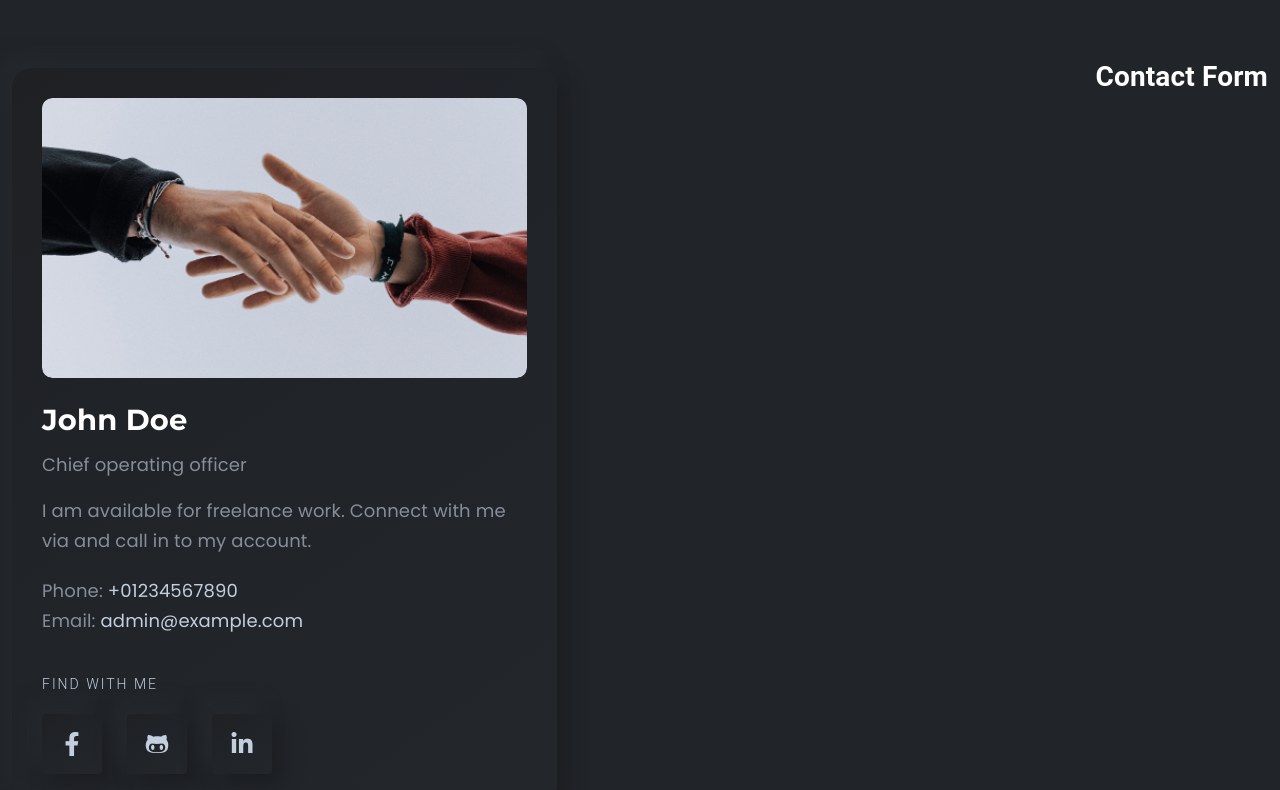
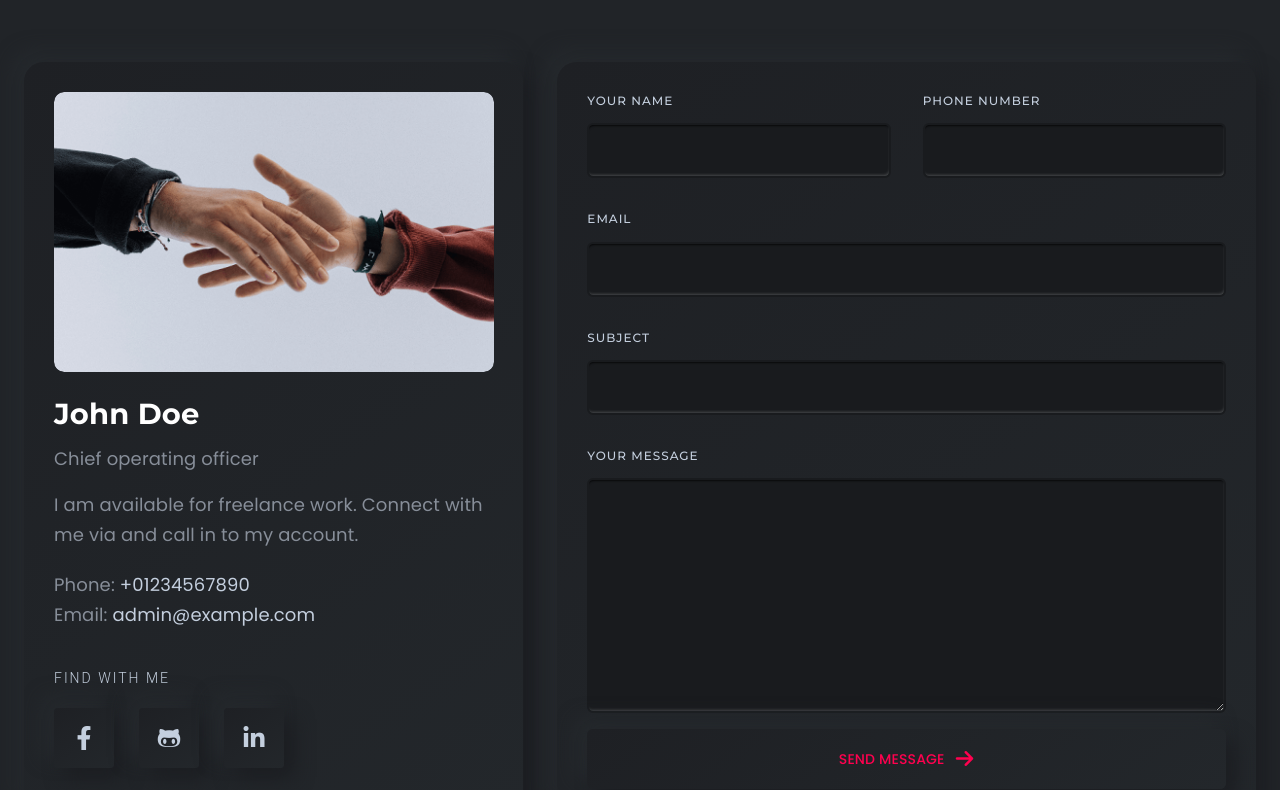
Before and after one commit to imranprof/jobs-frontend, a Next.js app: page / in a window 1280 px wide. Shown: the part 4470-5260 px from the top of the page. Built offline with nearby package versions, Linux system fonts and the light colour scheme.

Commit message:
feat: make Contact Form component
- complete right side of the layout which carries contact form

```diff
--- a/src/components/Contact/contactForm.js
+++ b/src/components/Contact/contactForm.js
@@ -1,11 +1,50 @@
 import React from 'react';
 
-const ContactForm = () => {
-        return (
-            <div>
-                <h1>Contact Form</h1>
-            </div>
-        );
+import {Card, Grid, Link, Paper} from "@material-ui/core";
+import Icon from "@material-ui/core/Icon";
+import FontAwesomeIcons from "../../../styles/FontAwesomeIcons";
+
+const ContactForm = ({classes}) => {
+  return (
+    <Grid item md={7}>
+      <Card className={`${classes}__contact-form`}>
+        <form>
+          <Grid container spacing={4}>
+            <Grid item md={6} className={`${classes}__contact-form__input-wrapper`}>
+              <label className={`${classes}__contact-form__label`}>Your Name</label>
+              <input className={`${classes}__contact-form__input`}/>
+            </Grid>
+            <Grid item md={6} className={`${classes}__contact-form__input-wrapper`}>
+              <label className={`${classes}__contact-form__label`}>Phone Number</label>
+              <input className={`${classes}__contact-form__input`}/>
+            </Grid>
+            <Grid item md={12} className={`${classes}__contact-form__input-wrapper`}>
+              <label className={`${classes}__contact-form__label`}>Email</label>
+              <input className={`${classes}__contact-form__input`}/>
+            </Grid>
+            <Grid item md={12} className={`${classes}__contact-form__input-wrapper`}>
+              <label className={`${classes}__contact-form__label`}>Subject</label>
+              <input className={`${classes}__contact-form__input`}/>
+            </Grid>
+            <Grid item md={12} className={`${classes}__contact-form__input-wrapper`}>
+              <label className={`${classes}__contact-form__label`}>Your Message</label>
+              <textarea className={`${classes}__contact-form__input message-field`}/>
+            </Grid>
+
+            <Grid item md={12} className={`${classes}__contact-form__button-wrapper`} >
+              <Link href="#" className={`${classes}__contact-form__button-link`}>
+                  <Paper elevation={3} className={`${classes}__send-message-btn`}>
+                    <span className={`${classes}__send-message-btn__text`}>Send Message</span>
+                    <Icon className={`${classes}__send-message-btn__icon ${FontAwesomeIcons.arrow}`} />
+                  </Paper>
+              </Link>
+            </Grid>
+
+          </Grid>
+        </form>
+      </Card>
+    </Grid>
+  );
 }
 
 export default ContactForm;
--- a/src/components/Contact/contactInfo.js
+++ b/src/components/Contact/contactInfo.js
@@ -1,4 +1,4 @@
-import {Card, CardMedia} from "@material-ui/core";
+import {Card, CardMedia, Grid} from "@material-ui/core";
 
 import SocialLinks from "../common/socialLinks";
 
@@ -6,25 +6,27 @@ const ContactInfo = ({classes, contactData}) => {
     const {name, email, designation, description, phone} = contactData;
 
     return (
-        <Card xs={12} md={6} className={`${classes.contactWrapper}__contact-info`}>
-            <div className={`${classes.contactWrapper}__contact-info__image-wrapper`}>
-                <CardMedia
-                    className={`${classes.contactWrapper}__contact-info__image`}
-                    image="contact1.png"
-                    title="Contact"
-                />
+        <Grid item md={5}>
+          <Card className={`${classes}__contact-info`}>
+            <div className={`${classes}__contact-info__image-wrapper`}>
+              <CardMedia
+                className={`${classes}__contact-info__image`}
+                image="contact1.png"
+                title="Contact"
+              />
             </div>
-            <div className={`${classes.contactWrapper}__contact-info__title-area`}>
-                <h1 className={`${classes.contactWrapper}__contact-info__title-area__name`}>{name}</h1>
-                <p className={`${classes.contactWrapper}__contact-info__title-area__designation`}>{designation}</p>
+            <div className={`${classes}__contact-info__title-area`}>
+              <h1 className={`${classes}__contact-info__title-area__name`}>{name}</h1>
+              <p className={`${classes}__contact-info__title-area__designation`}>{designation}</p>
             </div>
-            <div className={`${classes.contactWrapper}__contact-info__description-area`}>
-                <p className={`${classes.contactWrapper}__contact-info__description`}>{description}.</p>
-                <span className={`${classes.contactWrapper}__contact-info__phone`}>Phone: <a href="#">{phone}</a></span>
-                <span className={`${classes.contactWrapper}__contact-info__email`}>Email: <a href="#">{email}</a></span>
+            <div className={`${classes}__contact-info__description-area`}>
+              <p className={`${classes}__contact-info__description`}>{description}.</p>
+              <span className={`${classes}__contact-info__phone`}>Phone: <a href="#">{phone}</a></span>
+              <span className={`${classes}__contact-info__email`}>Email: <a href="#">{email}</a></span>
             </div>
             <SocialLinks />
-        </Card>
+          </Card>
+        </Grid>
     );
 }
 
--- a/src/components/Contact/index.js
+++ b/src/components/Contact/index.js
@@ -14,8 +14,8 @@ const Contact = () => {
 
         return (
             <Grid container spacing={3} className={classes.contactWrapper} >
-                <ContactInfo classes={classes} contactData={ContactData} />
-                <ContactForm />
+                <ContactInfo classes={classes.contactWrapper} contactData={ContactData} />
+                <ContactForm classes={classes.contactWrapper} />
             </Grid>
         );
 }
--- a/src/components/Contact/style.js
+++ b/src/components/Contact/style.js
@@ -4,16 +4,16 @@ import FONTS from "../../../styles/fonts";
 const useStyles = makeStyles({
   contactWrapper: theme => ({
     justifyContent: "space-between",
+    marginTop: 20,
     '&__contact-info': {
       background: theme.palette.customBackground.gradiant.light,
-            maxWidth: 545,
+      maxWidth: "100%",
       height: "100%",
       borderRadius: 20,
       boxShadow: theme.palette.customShadow.default,
       padding: 30,
-            marginTop: 30,
       '&__image-wrapper': {
-                width: 485,
+        width: 440,
         height: 280,
         borderRadius: 10,
         overflow: "hidden"
@@ -81,6 +81,105 @@ const useStyles = makeStyles({
         }
       }
     },
+    '&__contact-form': {
+      background: theme.palette.customBackground.gradiant.light,
+      maxWidth: "100%",
+      height: "100%",
+      borderRadius: 20,
+      boxShadow: theme.palette.customShadow.default,
+      padding: 30,
+      marginLeft: 10,
+      '&__input-wrapper': {
+        display: "flex",
+        flexDirection: "column"
+      },
+      '&__label': {
+        display: "block",
+        color: theme.palette.customColor.main,
+        fontSize: 12,
+        fontWeight: 500,
+        fontFamily: FONTS.primaryFont,
+        letterSpacing: "1px",
+        textTransform: "uppercase",
+        marginBottom: 14,
+        textAlign: "left",
+      },
+      '&__input': {
+        backgroundColor: theme.palette.customBackground.dark,
+        color: theme.palette.customColor.main,
+        boxShadow: theme.palette.customShadow.dark,
+        height: 55,
+        fontSize: 14,
+        fontFamily: FONTS.primaryFont,
+        letterSpacing: "1px",
+        transition: "all 0.4s",
+        border: "2px solid #191b1e",
+        borderRadius: 6,
+        padding: "0 15px",
+        '&:focus': {
+          backgroundColor: theme.palette.customBackground.dark,
+          borderColor: theme.palette.customColor.highContrast,
+          boxShadow: "none",
+          outline: "none"
+        },
+        '&.message-field': {
+          minHeight: 235,
+          paddingTop: 15
+        }
+      },
+      '&__button-wrapper': {
+        paddingTop: "0 !important",
+        transition: "transform .4s ease",
+        '&:hover': {
+          transform: "translateY(-5px)",
+          color: "white !important"
+        },
+      },
+      '&__button-link': {
+        background: theme.palette.customBackground.gradiant.light,
+        textDecoration: "none !important",
+      }
+    },
+    '&__send-message-btn': {
+      position: "relative",
+      display: "flex",
+      justifyContent: "center",
+      alignItems: "center",
+      textAlign: "center",
+      textTransform: "uppercase",
+      background: theme.palette.customBackground.gradiant.light,
+      boxShadow: theme.palette.customShadow.main,
+      width: "100%",
+      height: 60,
+      marginRight: 25,
+      borderRadius: 6,
+      color: theme.palette.customColor.highContrast,
+      zIndex: 1,
+      '&::before': {
+        position: "absolute",
+        content: '""',
+        top: 0,
+        right: 0,
+        bottom: 0,
+        left: 0,
+        zIndex: -1,
+        transition: "opacity 0.5s ease-in-out",
+        opacity: 0,
+        background: theme.palette.customBackground.gradiant.dark,
+      },
+      '&:hover::before': {
+        opacity: 1
+      },
+      '&__text': {
+        fontSize: 14,
+        fontWeight: 500,
+        fontFamily: FONTS.secondaryFont,
+        marginRight: 10
+      },
+      '&__icon': {
+        fontSize: 20
+      }
+    }
   })
 });
 
--- a/styles/colors.js
+++ b/styles/colors.js
@@ -30,6 +30,7 @@ const COLORS = {
     boxShadow_4: "rgb(33 36 40) 10px 10px 19px, rgb(33 36 40) -10px -10px 19px;",
     boxShadow_5: "rgb(238 241 243) 10px 10px 19px, rgb(238 241 243) -10px -10px 19px;",
     boxShadow_6: "rgb(151 151 151) 10px 10px 19px, rgb(211 204 204) -10px -10px 19px",
+    boxShadow_7: "1px 4px 2px -3px rgba(0, 0, 0, 0.7) inset, -1px -3px 3px -2px rgba(255, 255, 255, 0.2) inset"
 }
 
 export default COLORS
--- a/styles/darkTheme.js
+++ b/styles/darkTheme.js
@@ -27,6 +27,7 @@ const darkTheme = createTheme({
         customShadow: {
             main: COLORS.boxShadow_1,
             light: COLORS.boxShadow_4,
+            dark: COLORS.boxShadow_7,
             default: COLORS.boxShadow_3
         },
         customDivider: {
```
Lines whose indentation alone changed are shown as unchanged.
